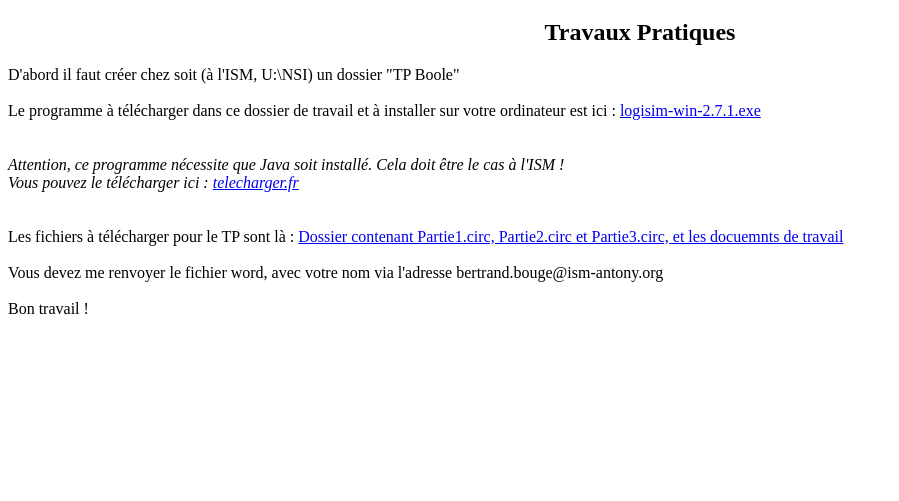
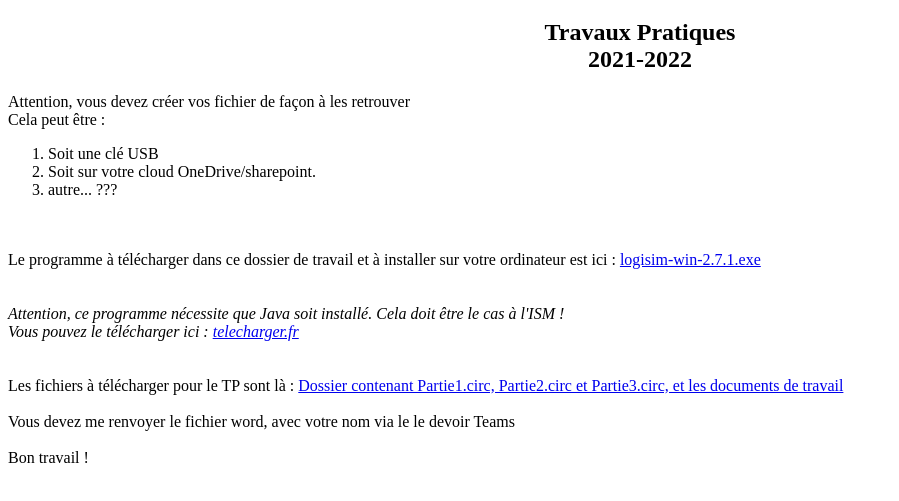
Before and after one commit to BougeISM/NSI_2020_2021, a plain HTML site: page C01/Boole/TPBoole.html in a window 1280 px wide. Shown: the part 61-562 px from the top of the page, without its empty margins (0-899 px from the left). Drawn offline with Linux system fonts and the light colour scheme.

Commit message:
Update TPBoole.html

```diff
--- a/C01/Boole/TPBoole.html
+++ b/C01/Boole/TPBoole.html
@@ -11,9 +11,19 @@
 		Algèbre de Boole
 	</h1>
 	<h2 style="text-align:center">
-		Travaux Pratiques
+		Travaux Pratiques<br>
+		2021-2022
 	</h2>
-	D'abord il faut créer chez soit (à l'ISM, U:\NSI) un dossier "TP Boole"<br><br>
+	Attention, vous devez créer vos fichier de façon à les retrouver<br>
+	Cela peut être :
+	<ol>
+		<li>Soit une clé USB</li>
+		<li>Soit sur votre cloud OneDrive/sharepoint.</li>
+		<li>autre... ???</li>
+	</ol>
+
+
+	<br><br>
 
 	<div>
 	Le programme à télécharger dans ce dossier de travail et à installer sur votre ordinateur est ici :
@@ -33,10 +43,10 @@
 	<div>
 	Les fichiers à télécharger pour le TP sont là :
 	<a href="https://1drv.ms/u/s!AkbR0UiK-Eh-i9A5juOcBle8HK9BjA?e=GaNXtL">
-		Dossier contenant Partie1.circ,  Partie2.circ et Partie3.circ, et les docuemnts de travail
+		Dossier contenant Partie1.circ,  Partie2.circ et Partie3.circ, et les documents de travail
 	</a>
 	<br><br>
-	Vous devez me renvoyer le fichier word, avec votre nom via l'adresse bertrand.bouge@ism-antony.org<br><br>
+	Vous devez me renvoyer le fichier word, avec votre nom via le le devoir Teams<br><br>
 	Bon travail !
 	</div>
 </body>
```
